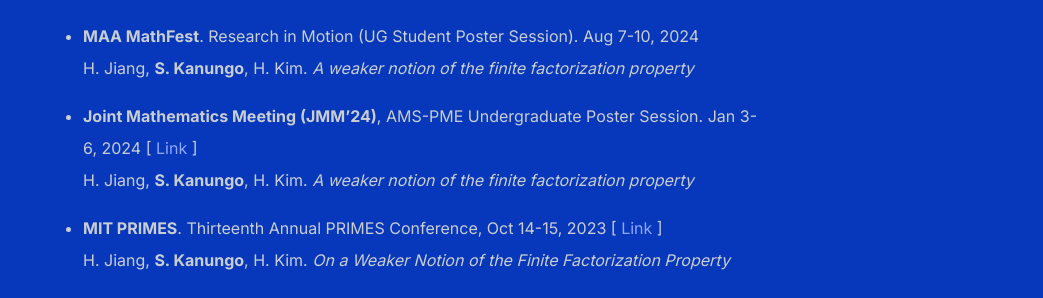
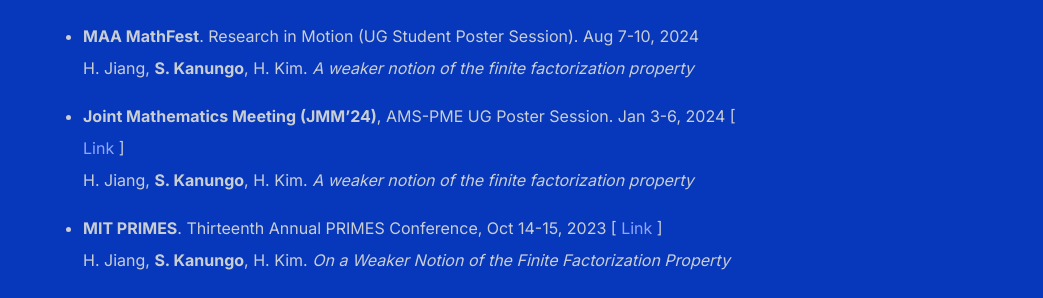
Before and after one commit to shihankanungo/shihankanungo.github.io, a Jekyll site: the page built from talks.md, in a window 1280 px wide. Shown: the part 470-768 px from the top of the page, without its empty margins (237-1280 px from the left). Built offline with Jekyll 4.4.1, drawn with Linux system fonts in a browser that asks for light colours.

Commit message:
Update talks.md

```diff
--- a/talks.md
+++ b/talks.md
@@ -15,7 +15,7 @@
 - **MAA MathFest**. Research in Motion (UG Student Poster Session). Aug 7-10, 2024 <br />
   H. Jiang, **S. Kanungo**, H. Kim. *A weaker notion of the finite factorization property* <br />
 
-- **Joint Mathematics Meeting (JMM'24)**, AMS-PME Undergraduate Poster Session. Jan 3-6, 2024 \[ [Link](https://meetings.ams.org/math/jmm2025/meetingapp.cgi/Paper/41233) \] <br />
+- **Joint Mathematics Meeting (JMM'24)**, AMS-PME UG Poster Session. Jan 3-6, 2024 \[ [Link](https://meetings.ams.org/math/jmm2025/meetingapp.cgi/Paper/41233) \] <br />
   H. Jiang, **S. Kanungo**, H. Kim. *A weaker notion of the finite factorization property* <br />
 
 - **MIT PRIMES**. Thirteenth Annual PRIMES Conference, Oct 14-15, 2023 \[ [Link](https://math.mit.edu/research/highschool/primes/conference/conf-2023.html) \] <br>
```
